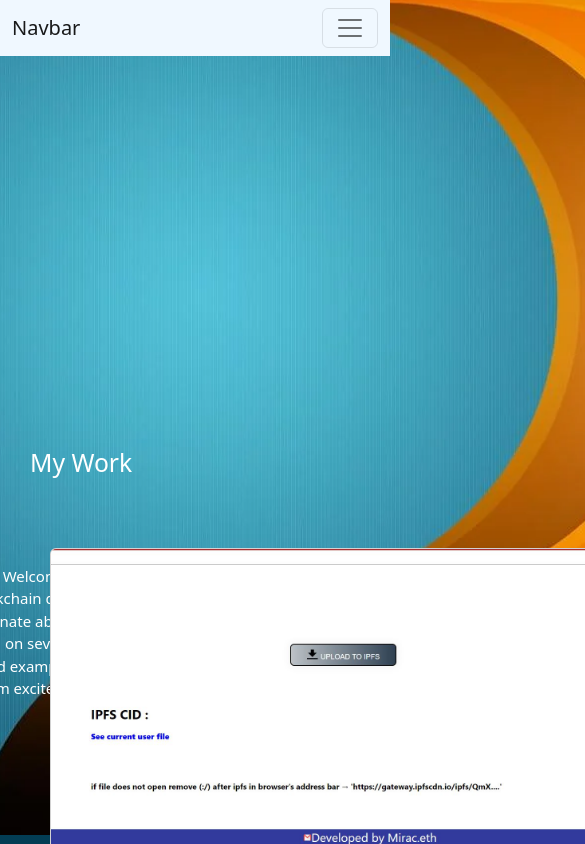
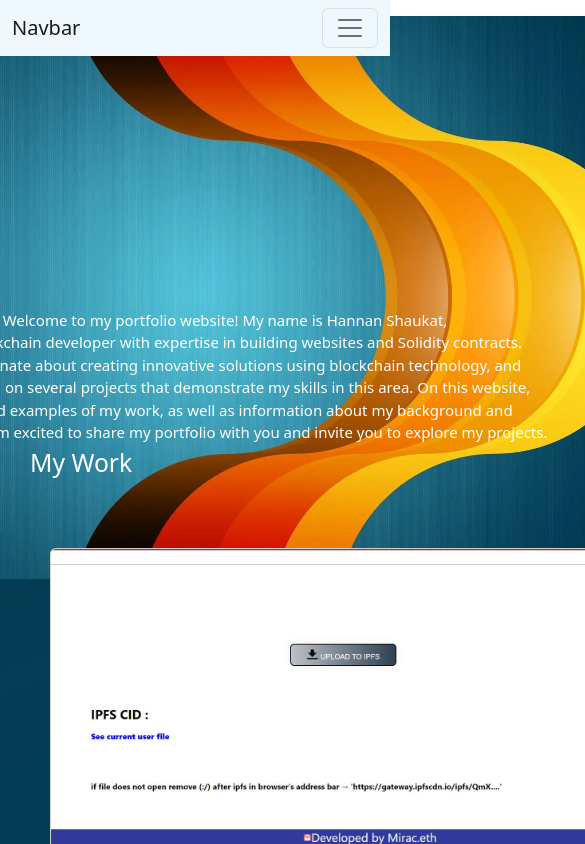
Before and after one commit to placeparks/portfolio, a Next.js app: page / in a window 390 px wide. Shown: the top 844 px of the page, 585 px wide, since content can reach past the window. Built offline with nearby package versions, Linux system fonts and the light colour scheme.

Commit message:
Update globals.css

```diff
--- a/styles/globals.css
+++ b/styles/globals.css
@@ -69,7 +69,7 @@ height: 300px;
 @media (max-width: 600px) {
   .bg-img{
     margin-top: -450px;
-    width: 1900px;
+    width: 1000px;
   }
 
   .card{
```
